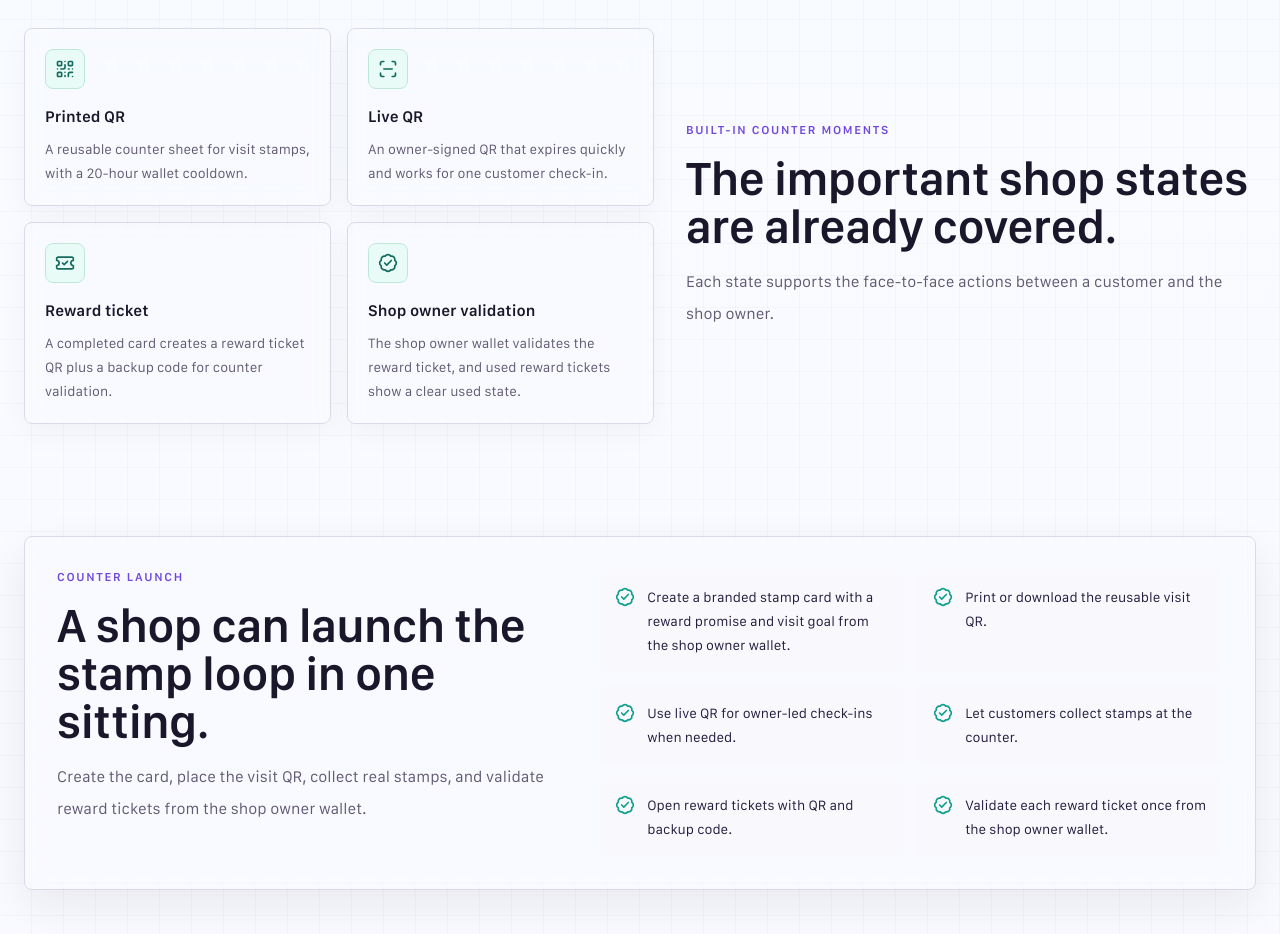
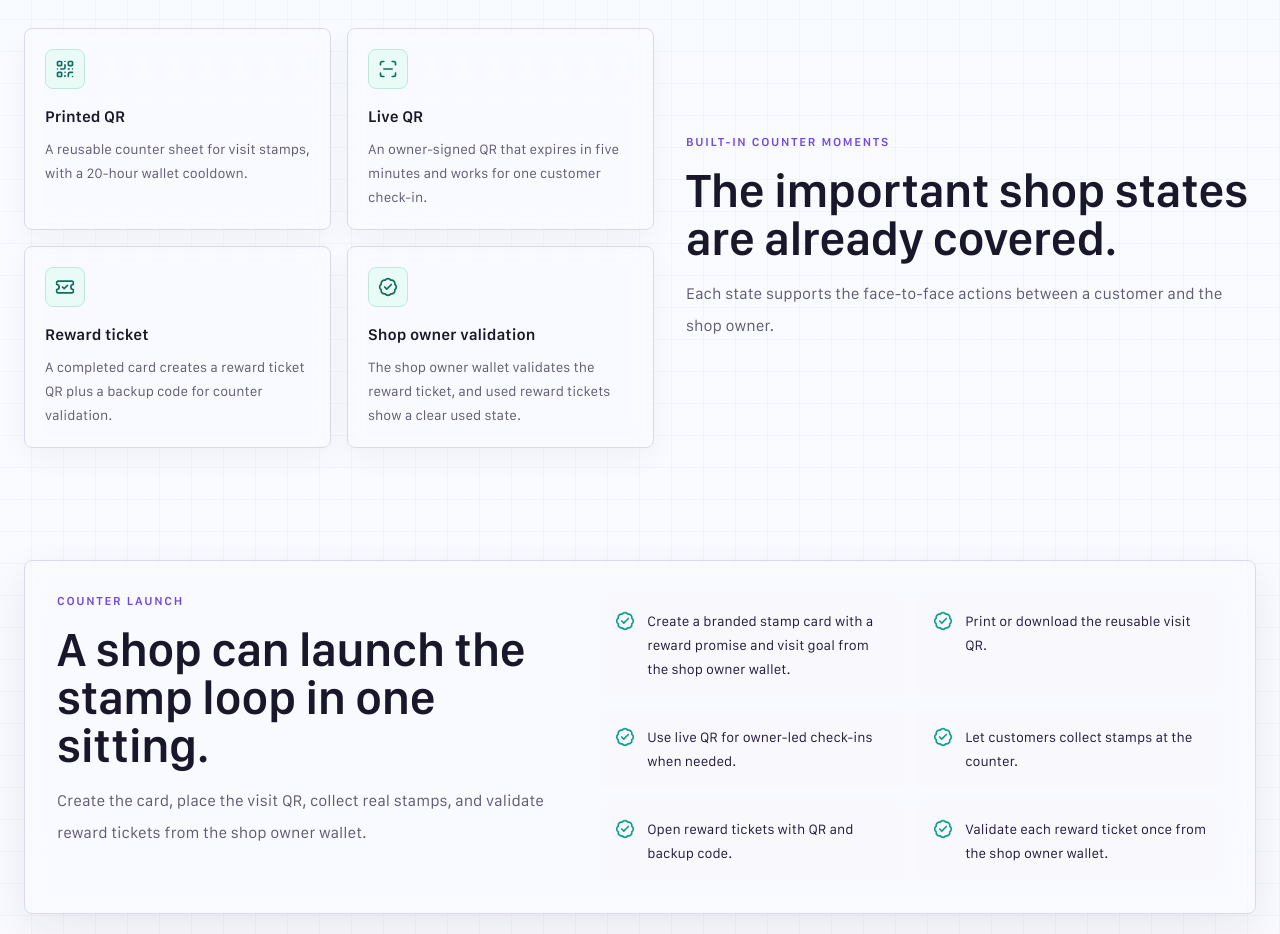
Before and after one commit to h4shisupply/celo-noodl3, a Next.js app: page / in a window 1280 px wide. Shown: the part 2060-2994 px from the top of the page. Built offline with nearby package versions, Linux system fonts and the light colour scheme; no server answers.

Commit message:
Clarify landing live QR proof expiry

```diff
--- a/components/home-page.tsx
+++ b/components/home-page.tsx
@@ -761,7 +761,7 @@ const enHomeCopy: HomeCopy = {
       },
       {
         title: "Live QR",
-        description: "An owner-signed QR that expires quickly and works for one customer check-in."
+        description: "An owner-signed QR that expires in five minutes and works for one customer check-in."
       },
       {
         title: "Reward ticket",
@@ -935,7 +935,7 @@ const ptHomeCopy: HomeCopy = {
       },
       {
         title: "QR ao vivo",
-        description: "QR assinado pelo lojista, com expiração curta, para check-in de um cliente."
+        description: "QR assinado pelo lojista, expira em cinco minutos e serve para check-in de um cliente."
       },
       {
         title: "Ticket de recompensa",
```
